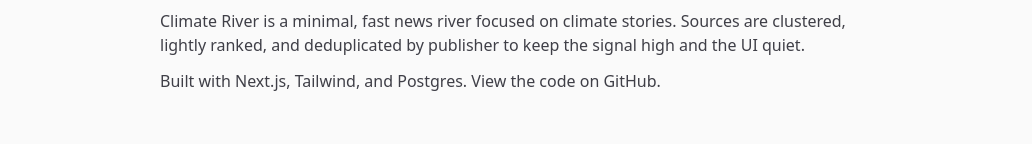
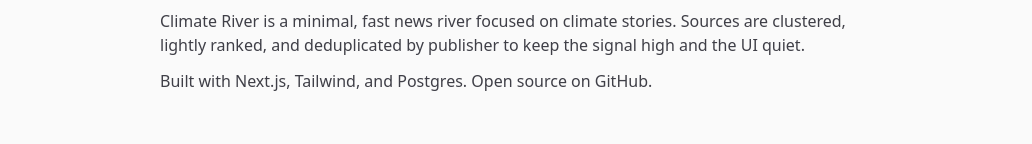
Before and after one commit to dwahbe/climate-river, a Next.js app: page /about in a window 1280 px wide. Shown: the part 156-300 px from the top of the page, without its empty margins (120-1152 px from the left). Built offline with nearby package versions, Linux system fonts and the light colour scheme.

Commit message:
Small copy tweaks

```diff
--- a/app/about/page.tsx
+++ b/app/about/page.tsx
@@ -17,7 +17,7 @@
           target="_blank"
           rel="noreferrer"
         >
-          View the code on GitHub
+          Open source on GitHub
         </a>
         .
       </p>
```
